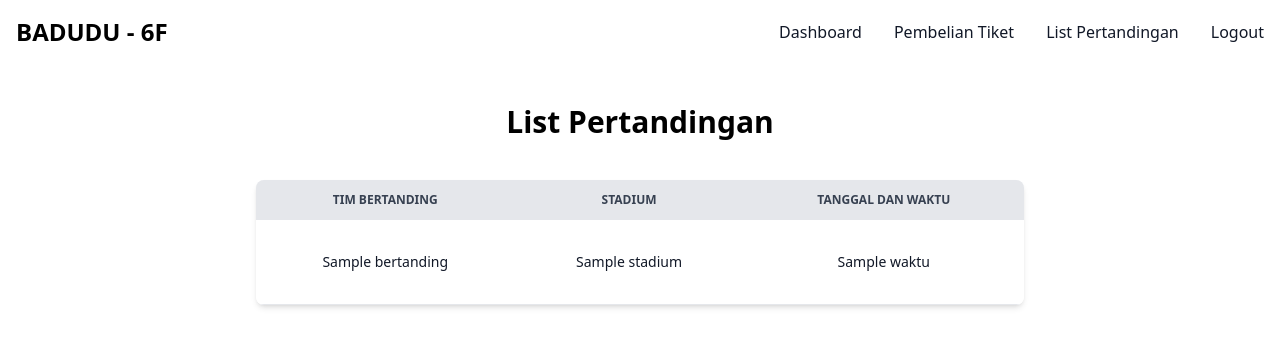
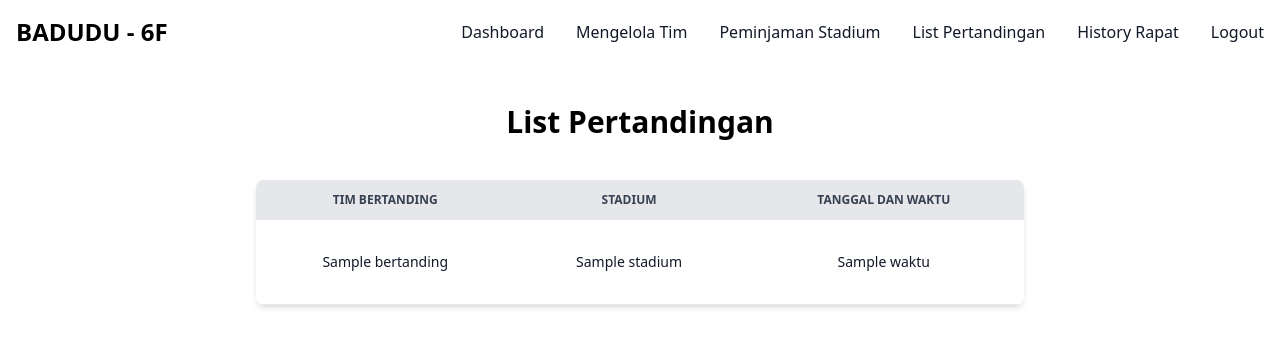
Before and after one commit to yancheesetofer/basdat, a Django app: page /manager/r_list_pertandingan_manager/ in a window 1280 px wide. Shown: the top 347 px of the page. Run offline with Django 4.2, Linux system fonts and the light colour scheme; tables that the repository leaves empty hold one stand-in row (values such as "Sample post"); a database or web service that is not in the repository returns one stand-in record (values such as "Sample title"); some libraries are stand-ins or nearby versions.

Commit message:
Adding links to navbar Manager

```diff
--- a/manager/templates/list_pertandingan_manager.html
+++ b/manager/templates/list_pertandingan_manager.html
@@ -5,7 +5,7 @@
         <title>List Waktu Stadium A</title>
     </head>
     <body>
-    {% include 'navbar_penonton.html' %}
+    {% include 'navbar_manager.html' %}
     <h1 class="text-3xl font-bold flex justify-center mt-10">
         List Pertandingan
     </h1>
--- a/templates/navbar_manager.html
+++ b/templates/navbar_manager.html
@@ -19,10 +19,10 @@
             <a href="#" class="block py-2 pl-3 pr-4 text-gray-900 rounded hover:bg-gray-100 md:hover:bg-transparent md:border-0 md:hover:text-blue-700 md:p-0 dark:text-white md:dark:hover:text-blue-500 dark:hover:bg-gray-700 dark:hover:text-white md:dark:hover:bg-transparent">Peminjaman Stadium</a>
           </li>
           <li>
-            <a href="#" class="block py-2 pl-3 pr-4 text-gray-900 rounded hover:bg-gray-100 md:hover:bg-transparent md:border-0 md:hover:text-blue-700 md:p-0 dark:text-white md:dark:hover:text-blue-500 dark:hover:bg-gray-700 dark:hover:text-white md:dark:hover:bg-transparent">List Pertandingan</a>
+            <a href="/manager/r_list_pertandingan_manager/" class="block py-2 pl-3 pr-4 text-gray-900 rounded hover:bg-gray-100 md:hover:bg-transparent md:border-0 md:hover:text-blue-700 md:p-0 dark:text-white md:dark:hover:text-blue-500 dark:hover:bg-gray-700 dark:hover:text-white md:dark:hover:bg-transparent">List Pertandingan</a>
           </li>
           <li>
-            <a href="#" class="block py-2 pl-3 pr-4 text-gray-900 rounded hover:bg-gray-100 md:hover:bg-transparent md:border-0 md:hover:text-blue-700 md:p-0 dark:text-white md:dark:hover:text-blue-500 dark:hover:bg-gray-700 dark:hover:text-white md:dark:hover:bg-transparent">History Rapat</a>
+            <a href="/manager/r_history_rapat" class="block py-2 pl-3 pr-4 text-gray-900 rounded hover:bg-gray-100 md:hover:bg-transparent md:border-0 md:hover:text-blue-700 md:p-0 dark:text-white md:dark:hover:text-blue-500 dark:hover:bg-gray-700 dark:hover:text-white md:dark:hover:bg-transparent">History Rapat</a>
           </li>
           <li>
             <a href="#" class="block py-2 pl-3 pr-4 text-gray-900 rounded hover:bg-gray-100 md:hover:bg-transparent md:border-0 md:hover:text-blue-700 md:p-0 dark:text-white md:dark:hover:text-blue-500 dark:hover:bg-gray-700 dark:hover:text-white md:dark:hover:bg-transparent">Logout</a>
```
